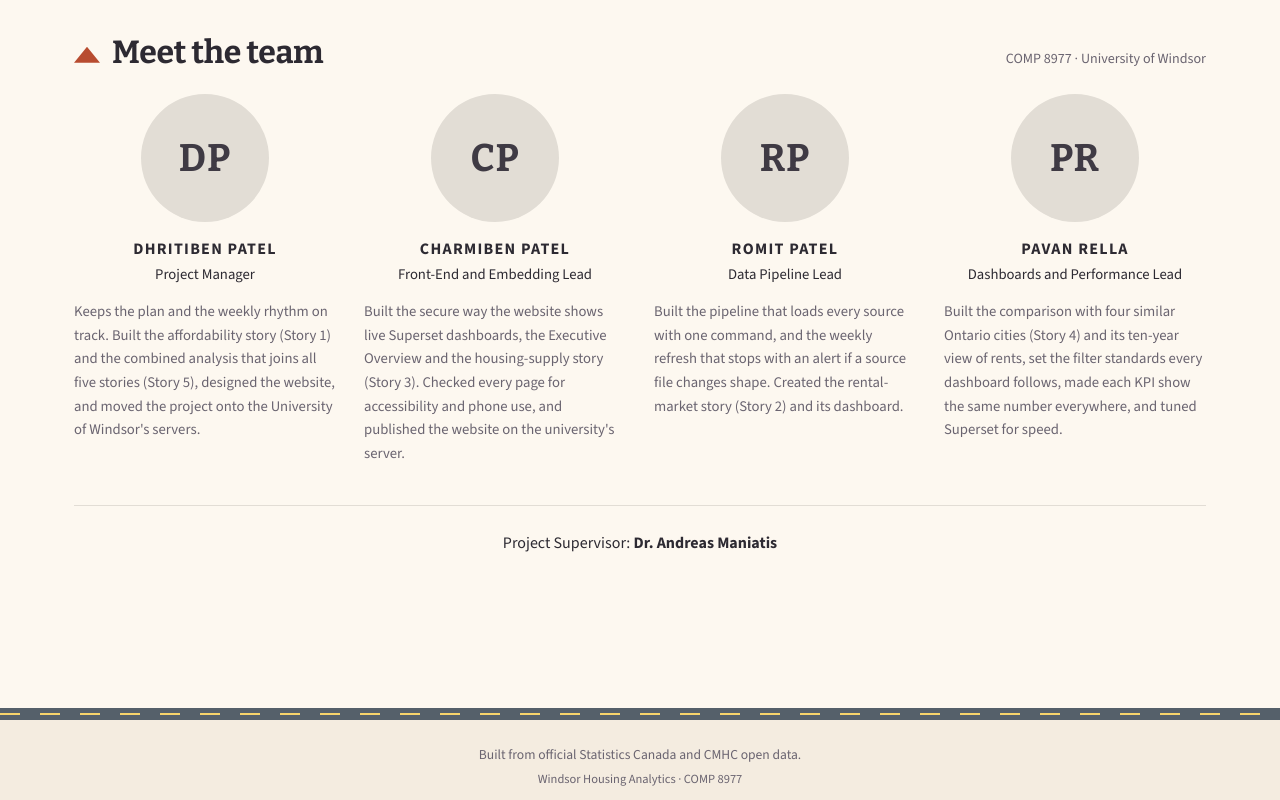
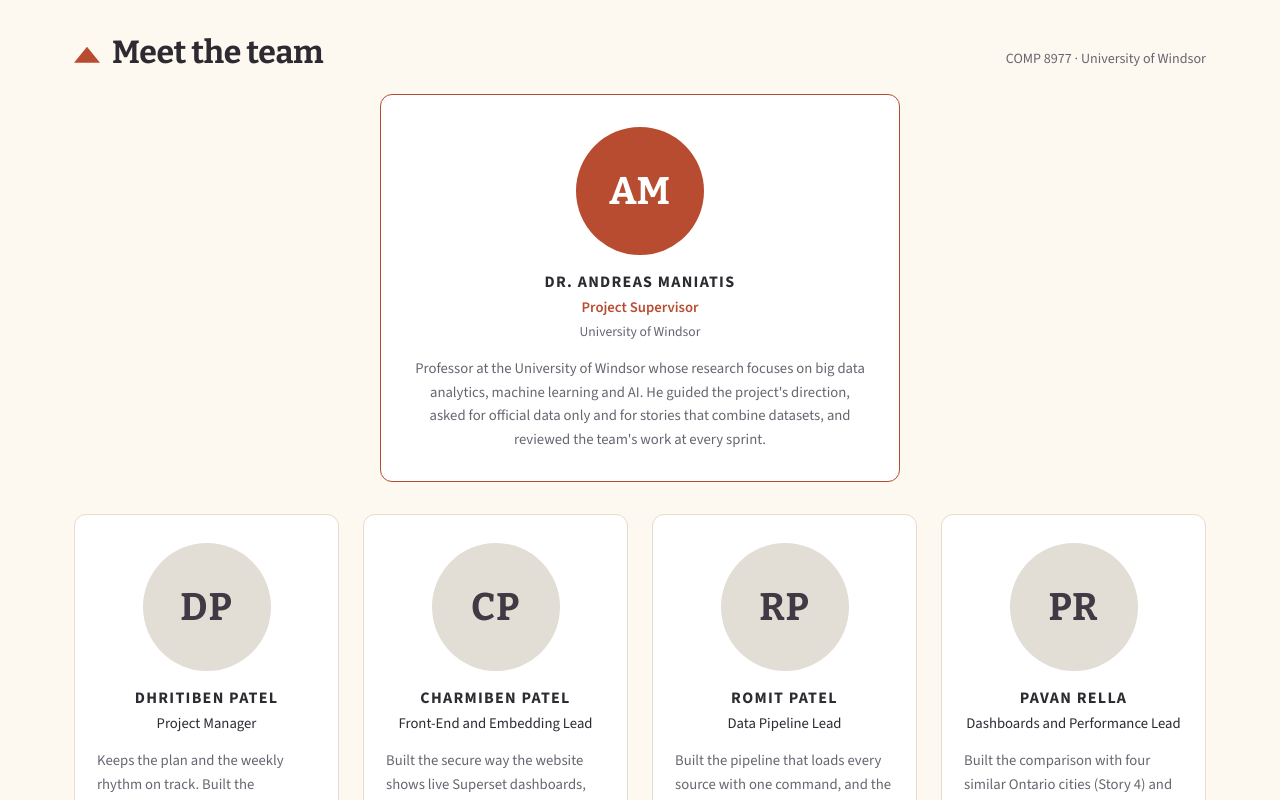
Before and after one commit to pateldhriti/visual-analytics-internship-project-2, a React (Vite) app in the folder web/: page / in a window 1280 px wide. Shown: the part 4840-5640 px from the top of the page. Built offline with nearby package versions, Linux system fonts and the light colour scheme; no server answers; a web font is replaced by a local one.

Commit message:
Show the project supervisor in a card above the team, and put each member in a card

```diff
--- a/web/src/components/TeamSection.jsx
+++ b/web/src/components/TeamSection.jsx
@@ -2,8 +2,25 @@ import { motion } from "framer-motion";
 import { SUPERVISOR, TEAM, initials } from "../lib/team.js";
 import { fadeIn, staggerParent } from "../lib/motion.js";
 
-// "Meet the team": a round photo (or initials), name, role and a short bio
-// for each member.
+// A round photo, or the person's initials when there is no photo.
+function Photo({ person }) {
+  return person.photo ? (
+    <img
+      className="team-photo"
+      src={`/team/${person.photo}`}
+      alt={`Photo of ${person.name}`}
+      width="128"
+      height="128"
+    />
+  ) : (
+    <span className="team-photo team-photo--initials" aria-hidden="true">
+      {initials(person.name.replace(/^Dr\.\s+/, ""))}
+    </span>
+  );
+}
+
+// "Meet the team": the supervisor in a centred card, then a card for each
+// member with a round photo (or initials), name, role and a short bio.
 export default function TeamSection() {
   return (
     <motion.section
@@ -18,31 +35,23 @@ export default function TeamSection() {
         <h2>Meet the team</h2>
         <p className="section-note">COMP 8977 &middot; University of Windsor</p>
       </div>
+      <motion.div className="team-card team-card--supervisor" variants={fadeIn}>
+        <Photo person={SUPERVISOR} />
+        <h3 className="team-name">{SUPERVISOR.name}</h3>
+        <p className="team-role team-role--accent">{SUPERVISOR.role}</p>
+        <p className="team-affiliation">{SUPERVISOR.affiliation}</p>
+        <p className="team-bio team-bio--centred">{SUPERVISOR.bio}</p>
+      </motion.div>
       <motion.ul className="team-grid" variants={staggerParent}>
         {TEAM.map((member) => (
-          <motion.li className="team-member" key={member.name} variants={fadeIn}>
-            {member.photo ? (
-              <img
-                className="team-photo"
-                src={`/team/${member.photo}`}
-                alt={`Photo of ${member.name}`}
-                width="128"
-                height="128"
-              />
-            ) : (
-              <span className="team-photo team-photo--initials" aria-hidden="true">
-                {initials(member.name)}
-              </span>
-            )}
+          <motion.li className="team-card team-member" key={member.name} variants={fadeIn}>
+            <Photo person={member} />
             <h3 className="team-name">{member.name}</h3>
             <p className="team-role">{member.role}</p>
             <p className="team-bio">{member.bio}</p>
           </motion.li>
         ))}
       </motion.ul>
-      <motion.p className="team-supervisor" variants={fadeIn}>
-        {SUPERVISOR.role}: <strong>{SUPERVISOR.name}</strong>
-      </motion.p>
     </motion.section>
   );
 }
--- a/web/src/index.css
+++ b/web/src/index.css
@@ -3775,17 +3775,34 @@ rect.hl-fill-empty:hover {
 .team-grid {
   display: grid;
   grid-template-columns: repeat(4, minmax(0, 1fr));
-  gap: 36px 28px;
-  margin: 8px 0 0;
+  gap: 24px;
+  margin: 0;
   padding: 0;
   list-style: none;
 }
 
-.team-member {
+.team-card {
   display: flex;
   flex-direction: column;
   align-items: center;
+  padding: 28px 22px;
   text-align: center;
+  background: var(--surface);
+  border: 1px solid var(--border);
+  border-radius: 12px;
+}
+
+/* The supervisor: one centred card above the team, with an accent edge. */
+.team-card--supervisor {
+  max-width: 520px;
+  margin: 8px auto 32px;
+  padding: 32px 32px 30px;
+  border-color: var(--accent);
+}
+
+.team-card--supervisor .team-photo--initials {
+  color: var(--accent-ink);
+  background: var(--accent);
 }
 
 .team-photo {
@@ -3831,13 +3848,20 @@ rect.hl-fill-empty:hover {
   color: var(--ink-muted);
 }
 
-.team-supervisor {
-  margin: 40px 0 0;
-  padding-top: 24px;
-  border-top: 1px solid #e2ddd5;
+.team-role--accent {
+  margin-bottom: 2px;
+  font-weight: 600;
+  color: var(--accent);
+}
+
+.team-affiliation {
+  margin: 0 0 14px;
+  font-size: 0.85rem;
+  color: var(--ink-muted);
+}
+
+.team-bio--centred {
   text-align: center;
-  font-size: 1rem;
-  color: #2d2a32;
 }
 
 @media (max-width: 1100px) {
@@ -3849,6 +3873,10 @@ rect.hl-fill-empty:hover {
 @media (max-width: 600px) {
   .team-grid {
     grid-template-columns: 1fr;
+  }
+
+  .team-card--supervisor {
+    padding: 28px 20px;
   }
 }
 
--- a/web/src/lib/team.js
+++ b/web/src/lib/team.js
@@ -28,8 +28,14 @@ export const TEAM = [
   },
 ];
 
-// Shown under the team cards.
-export const SUPERVISOR = { name: "Dr. Andreas Maniatis", role: "Project Supervisor" };
+// Shown in its own card above the team.
+export const SUPERVISOR = {
+  name: "Dr. Andreas Maniatis",
+  role: "Project Supervisor",
+  affiliation: "University of Windsor",
+  photo: null,
+  bio: "Professor at the University of Windsor whose research focuses on big data analytics, machine learning and AI. He guided the project's direction, asked for official data only and for stories that combine datasets, and reviewed the team's work at every sprint.",
+};
 
 export const initials = (name) =>
   name
```
